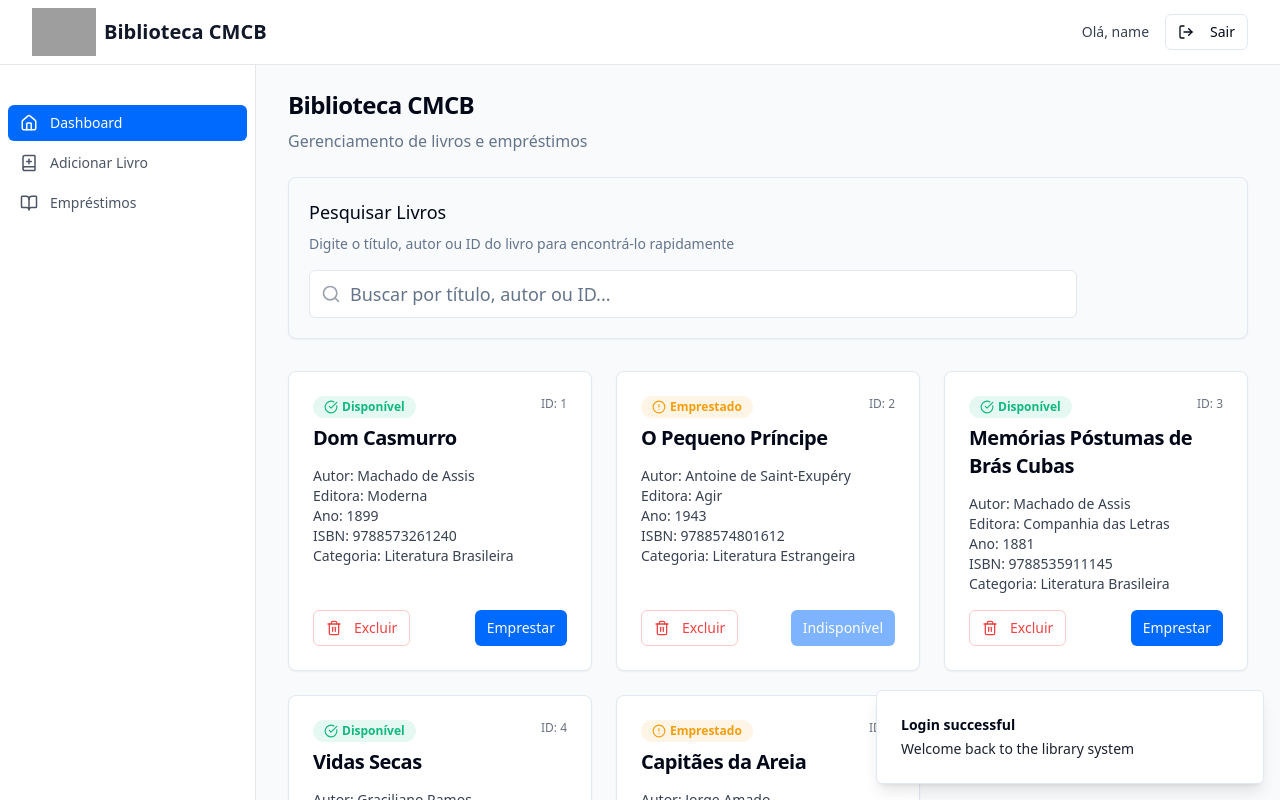
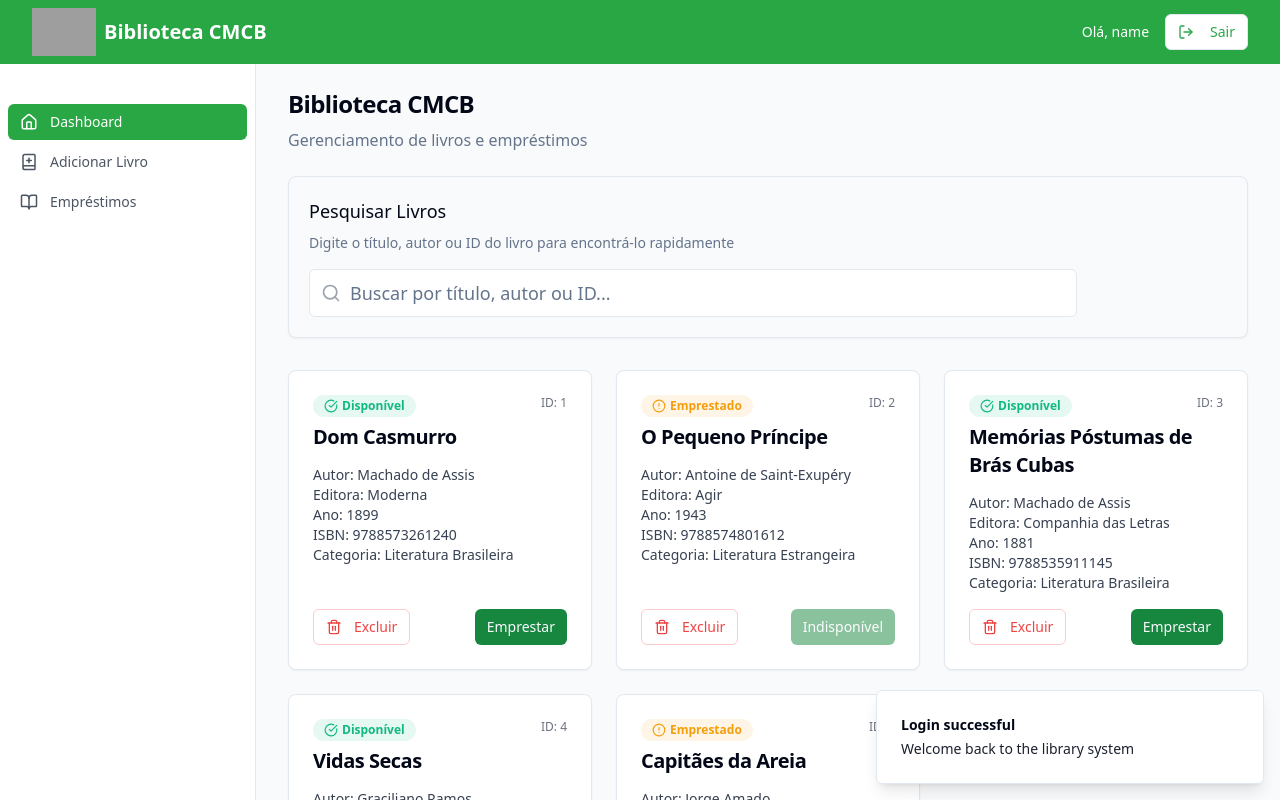
Before and after one commit to Shermawns/Library-API, a React (Vite) app in the folder Library-API-Frontend/: page /dashboard in a window 1280 px wide. Both pictures are taken after typing "name@example.com", "Sample123" into the empty fields and a click on the button "Entrar". Shown: the top 800 px of the page. Built offline with nearby package versions, Linux system fonts and the light colour scheme; grey boxes are pictures that could not be loaded.

Commit message:
style: ajusta estilo visual do site

```diff
--- a/Library-API-Frontend/package.json
+++ b/Library-API-Frontend/package.json
@@ -64,7 +64,7 @@
   "devDependencies": {
     "@eslint/js": "^9.9.0",
     "@tailwindcss/typography": "^0.5.15",
-    "@types/node": "^22.5.5",
+    "@types/node": "^22.14.1",
     "@types/react": "^18.3.3",
     "@types/react-dom": "^18.3.0",
     "@vitejs/plugin-react-swc": "^3.5.0",
--- a/Library-API-Frontend/src/components/Layout.tsx
+++ b/Library-API-Frontend/src/components/Layout.tsx
@@ -36,13 +36,13 @@ const Layout = ({ children }: LayoutProps) => {
   return (
     <div className="min-h-screen flex flex-col bg-gray-50">
       {/* header */}
-      <header className="bg-white border-b border-gray-200 shadow-sm">
+      <header className="bg-cmcbGreen text-white shadow-md">
         <div className="max-w-7xl mx-auto px-4 sm:px-6 lg:px-8">
           <div className="flex justify-between h-16 items-center">
             <div className="flex items-center">
               <button
                 onClick={() => setSidebarOpen(!sidebarOpen)}
-                className="md:hidden p-2 rounded-md text-gray-500 hover:text-gray-900 focus:outline-none"
+                className="md:hidden p-2 rounded-md text-white hover:bg-cmcbDarkGreen focus:outline-none"
               >
                 {sidebarOpen ? <X size={20} /> : <Menu size={20} />}
               </button>
@@ -52,7 +52,7 @@ const Layout = ({ children }: LayoutProps) => {
                   src="https://www.cm.cb.ce.gov.br/wp-content/uploads/sites/62/2018/11/logo-CMCB.png"
                   alt="Logo Biblioteca CMCB"
                 />
-                <span className="ml-2 text-xl font-semibold text-gray-900">
+                <span className="ml-2 text-xl font-semibold text-white">
                   Biblioteca CMCB
                 </span>
               </div>
@@ -60,14 +60,14 @@ const Layout = ({ children }: LayoutProps) => {
 
             <div className="flex items-center">
               <div className="hidden md:flex md:items-center md:ml-6">
-                <span className="text-sm font-medium text-gray-700 mr-4">
+                <span className="text-sm font-medium text-white mr-4">
                   Olá, {user?.name}
                 </span>
                 <Button
                   variant="outline"
                   size="sm"
                   onClick={handleLogout}
-                  className="flex items-center"
+                  className="flex items-center bg-white text-cmcbGreen hover:bg-gray-100 hover:text-cmcbDarkGreen"
                 >
                   <LogOut size={16} className="mr-2" />
                   Sair
@@ -92,7 +92,7 @@ const Layout = ({ children }: LayoutProps) => {
                     src="https://www.cm.cb.ce.gov.br/wp-content/uploads/sites/62/2018/11/logo-CMCB.png"
                     alt="Logo Biblioteca CMCB"
                   />
-                  <span className="ml-2 text-xl font-semibold text-gray-900">
+                  <span className="ml-2 text-xl font-semibold text-cmcbGreen">
                     Biblioteca CMCB
                   </span>
                 </div>
@@ -103,8 +103,8 @@ const Layout = ({ children }: LayoutProps) => {
                       to={item.path}
                       className={`${
                         location.pathname === item.path
-                          ? "bg-primary text-white"
-                          : "text-gray-600 hover:bg-gray-100"
+                          ? "bg-cmcbGreen text-white"
+                          : "text-gray-600 hover:bg-gray-100 hover:text-cmcbGreen"
                       } group flex items-center px-2 py-2 text-base font-medium rounded-md transition-colors duration-150`}
                       onClick={() => setSidebarOpen(false)}
                     >
@@ -115,11 +115,13 @@ const Layout = ({ children }: LayoutProps) => {
                 </nav>
               </div>
               <div className="flex-shrink-0 flex border-t border-gray-200 p-4">
-                <Button onClick={handleLogout} variant="ghost" className="flex items-center w-full">
+                <Button onClick={handleLogout} variant="ghost" className="flex items-center w-full text-cmcbGreen hover:text-cmcbDarkGreen">
                   <LogOut size={16} className="mr-2" />
                   Sair
                 </Button>
               </div>
+              {/* footer gradient*/}
+              <div className="cmcb-footer-gradient w-full"></div>
             </div>
           </div>
         )}
@@ -136,8 +138,8 @@ const Layout = ({ children }: LayoutProps) => {
                       to={item.path}
                       className={`${
                         location.pathname === item.path
-                          ? "bg-primary text-white"
-                          : "text-gray-600 hover:bg-gray-100"
+                          ? "bg-cmcbGreen text-white"
+                          : "text-gray-600 hover:bg-gray-100 hover:text-cmcbGreen"
                       } group flex items-center px-3 py-2 text-sm font-medium rounded-md transition-colors duration-150`}
                     >
                       <span className="mr-3">{item.icon}</span>
@@ -160,6 +162,7 @@ const Layout = ({ children }: LayoutProps) => {
                   </div>
                 </div>
               </div>
+              <div className="cmcb-footer-gradient w-full"></div>
             </div>
           </div>
         </div>
@@ -171,6 +174,7 @@ const Layout = ({ children }: LayoutProps) => {
               {children}
             </div>
           </main>
+          <div className="cmcb-footer-gradient w-full"></div>
         </div>
       </div>
     </div>
--- a/Library-API-Frontend/src/index.css
+++ b/Library-API-Frontend/src/index.css
@@ -13,16 +13,16 @@
     --popover: 0 0% 100%;
     --popover-foreground: 222.2 84% 4.9%;
 
-    --primary: 215 100% 50%;
+    --primary: 142 71% 31%;
     --primary-foreground: 210 40% 98%;
 
-    --secondary: 210 40% 96.1%;
+    --secondary: 25 95% 53%;
     --secondary-foreground: 222.2 47.4% 11.2%;
 
     --muted: 210 40% 96.1%;
     --muted-foreground: 215.4 16.3% 46.9%;
 
-    --accent: 210 40% 96.1%;
+    --accent: 172 70% 37%;
     --accent-foreground: 222.2 47.4% 11.2%;
 
     --destructive: 0 84.2% 60.2%;
@@ -30,7 +30,7 @@
 
     --border: 214.3 31.8% 91.4%;
     --input: 214.3 31.8% 91.4%;
-    --ring: 222.2 84% 4.9%;
+    --ring: 142 71% 31%;
 
     --radius: 0.5rem;
   }
@@ -45,16 +45,16 @@
     --popover: 222.2 84% 4.9%;
     --popover-foreground: 210 40% 98%;
 
-    --primary: 210 40% 98%;
+    --primary: 142 71% 31%;
     --primary-foreground: 222.2 47.4% 11.2%;
 
-    --secondary: 217.2 32.6% 17.5%;
+    --secondary: 25 95% 53%;
     --secondary-foreground: 210 40% 98%;
 
     --muted: 217.2 32.6% 17.5%;
     --muted-foreground: 215 20.2% 65.1%;
 
-    --accent: 217.2 32.6% 17.5%;
+    --accent: 172 70% 37%;
     --accent-foreground: 210 40% 98%;
 
     --destructive: 0 62.8% 30.6%;
@@ -62,7 +62,7 @@
 
     --border: 217.2 32.6% 17.5%;
     --input: 217.2 32.6% 17.5%;
-    --ring: 212.7 26.8% 83.9%;
+    --ring: 142 71% 31%;
   }
 }
 
@@ -88,7 +88,7 @@
 }
 
 .auth-container {
-  background-image: linear-gradient(135deg, #f5f7fa 0%, #c3cfe2 100%);
+  background-image: linear-gradient(135deg, #29a745 0%, #23d160 100%);
 }
 
 .glass {
@@ -104,18 +104,14 @@
 }
 
 /* elementos form  */
-input,
-select,
-textarea {
+input, select, textarea {
   transition: border-color 0.2s ease-in-out, box-shadow 0.2s ease-in-out;
 }
 
-input:focus,
-select:focus,
-textarea:focus {
+input:focus, select:focus, textarea:focus {
   outline: none;
   border-color: hsl(var(--primary));
-  box-shadow: 0 0 0 2px rgba(59, 130, 246, 0.25);
+  box-shadow: 0 0 0 2px rgba(41, 167, 69, 0.25);
 }
 
 button {
@@ -136,3 +132,53 @@ button:active {
   background-color: rgba(245, 158, 11, 0.1);
   color: rgb(245, 158, 11);
 }
+
+
+.cmcb-header-gradient {
+  background: linear-gradient(90deg, #29a745 0%, #23d160 50%, #20c997 100%);
+}
+
+
+.cmcb-footer-gradient {
+  background: linear-gradient(90deg, #ff7e1d 0%, #fd7e14 100%);
+  height: 8px;
+}
+
+
+.cmcb-button-green {
+  background-color: #29a745;
+  color: white;
+  border-radius: 0.25rem;
+  padding: 0.5rem 1rem;
+  transition: background-color 0.3s ease;
+}
+
+.cmcb-button-green:hover {
+  background-color: #218838;
+}
+
+
+.cmcb-nav-link {
+  color: #212529;
+  position: relative;
+  padding-bottom: 0.25rem;
+}
+
+.cmcb-nav-link:after {
+  content: '';
+  position: absolute;
+  width: 0;
+  height: 2px;
+  bottom: 0;
+  left: 0;
+  background-color: #29a745;
+  transition: width 0.3s ease;
+}
+
+.cmcb-nav-link:hover:after {
+  width: 100%;
+}
+
+.cmcb-nav-link.active:after {
+  width: 100%;
+}
--- a/Library-API-Frontend/tailwind.config.ts
+++ b/Library-API-Frontend/tailwind.config.ts
@@ -1,4 +1,3 @@
-
 import type { Config } from "tailwindcss";
 
 export default {
@@ -69,6 +68,13 @@ export default {
         libraryRed: '#ef4444',
         libraryBlue: '#3b82f6',
         libraryGray: '#f3f4f6',
+        // CMCB cores
+        cmcbGreen: '#29a745',
+        cmcbDarkGreen: '#218838',
+        cmcbLightGreen: '#23d160',
+        cmcbTeal: '#20c997',
+        cmcbOrange: '#fd7e14',
+        cmcbYellow: '#ffc107',
 			},
 			borderRadius: {
 				lg: 'var(--radius)',
```
Also changed, not shown: 1 other file (tests, documents, lock files or other folders).
